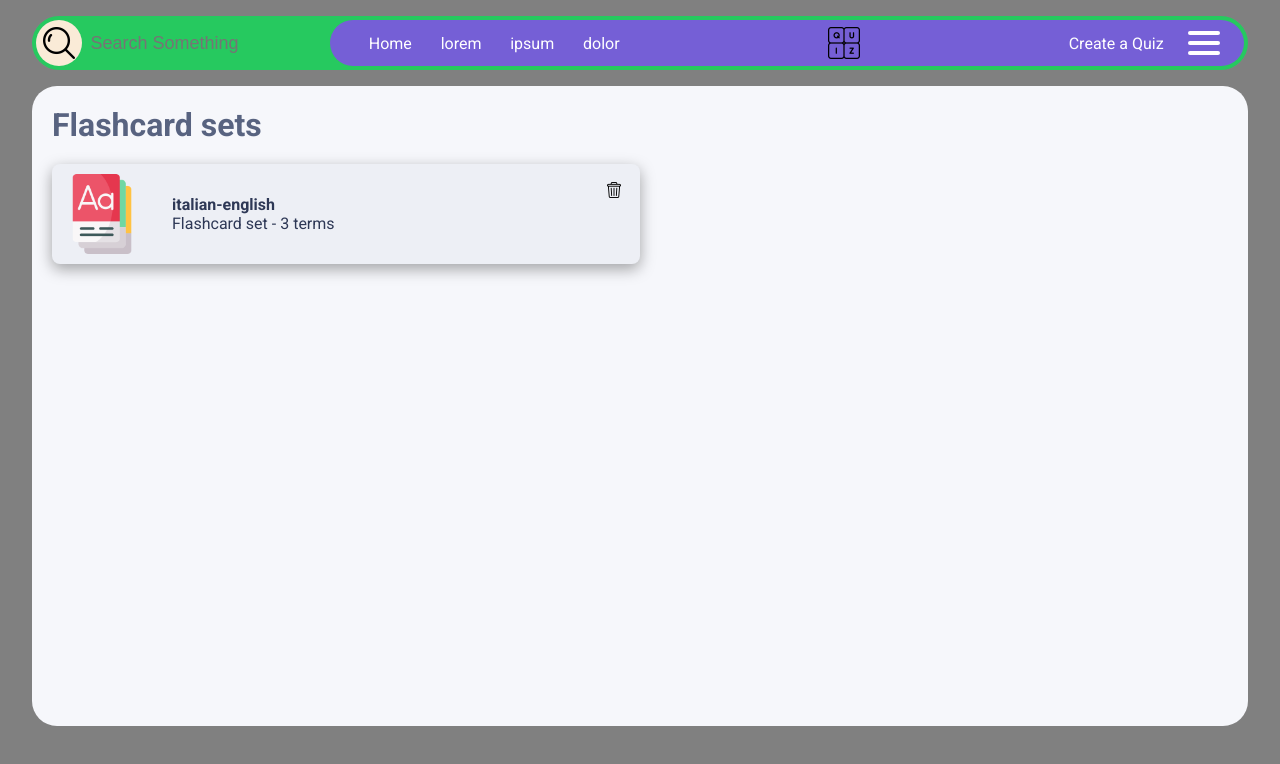
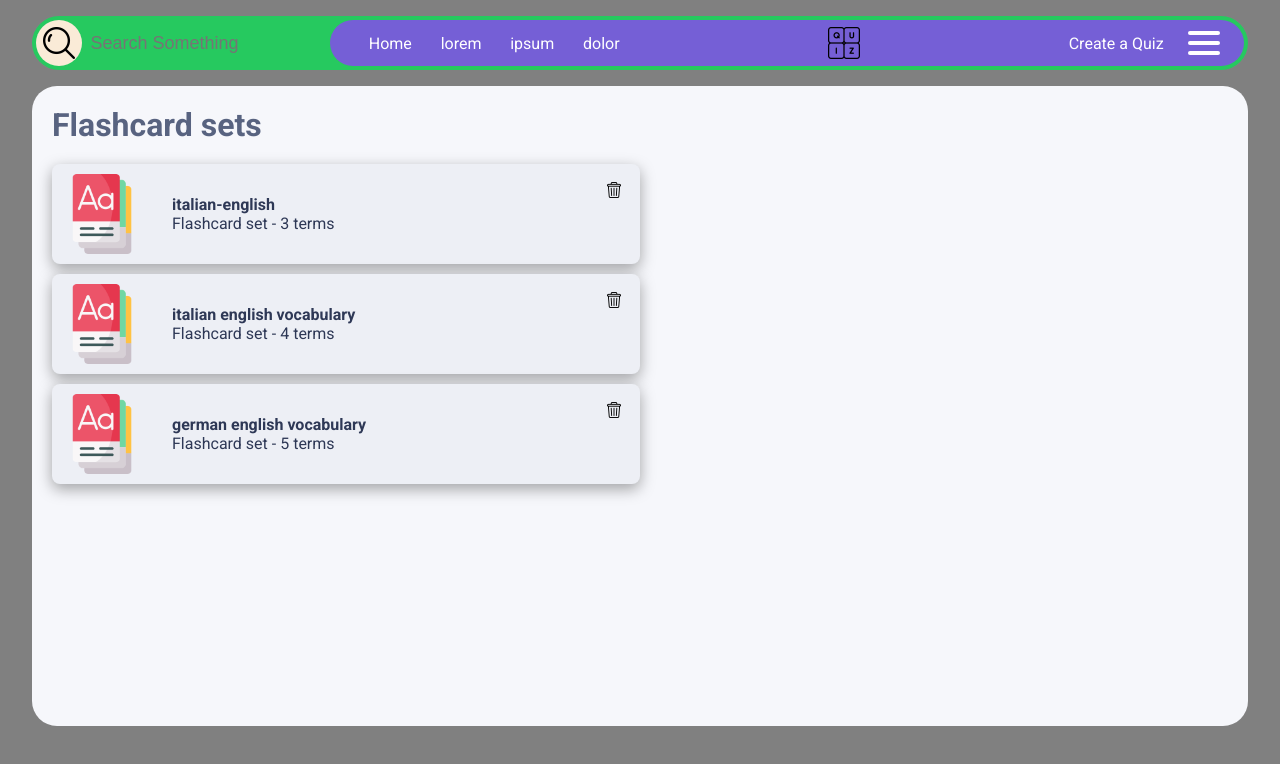
Before and after one commit to Irakliik/flashcards-angular, an Angular app: page / in a window 1280 px wide. Shown: the top 764 px of the page. Built offline with nearby package versions, Linux system fonts and the light colour scheme.

Commit message:
outsource flashcards to another file

```diff
--- a/src/app/flashcards/flashcards.service.ts
+++ b/src/app/flashcards/flashcards.service.ts
@@ -1,6 +1,7 @@
 import { Injectable, signal } from '@angular/core';
 import { Card, type NewSet, type Sets } from '../sets-model';
 import { Subject } from 'rxjs';
+import { Flashcards } from './flashcards';
 
 @Injectable({ providedIn: 'root' })
 export class FlashcardsService {
@@ -12,30 +13,7 @@ export class FlashcardsService {
     }
   }
 
-  private sets = signal<Sets>([
-    {
-      title: 'italian-english',
-      description: 'animals',
-      setId: 'm1',
-      cards: [
-        {
-          id: 'c1',
-          term: 'cane',
-          definition: 'dog',
-        },
-        {
-          id: 'c2',
-          term: 'gatto',
-          definition: 'cat',
-        },
-        {
-          id: 'c3',
-          term: 'pecora',
-          definition: 'sheep',
-        },
-      ],
-    },
-  ]);
+  private sets = signal<Sets>(Flashcards);
 
   allSets = this.sets.asReadonly();
 
--- /dev/null
+++ b/src/app/flashcards/flashcards.ts
@@ -0,0 +1,87 @@
+import { Sets } from '../sets-model';
+
+export const Flashcards: Sets = [
+  {
+    title: 'italian-english',
+    description: 'animals',
+    setId: 'm1',
+    cards: [
+      {
+        id: 'c1',
+        term: 'cane',
+        definition: 'dog',
+      },
+      {
+        id: 'c2',
+        term: 'gatto',
+        definition: 'cat',
+      },
+      {
+        id: 'c3',
+        term: 'pecora',
+        definition: 'sheep',
+      },
+    ],
+  },
+
+  {
+    title: 'italian english vocabulary',
+    description: 'fruit',
+    setId: 'f1',
+    cards: [
+      {
+        id: 'a1',
+        term: 'mela',
+        definition: 'apple',
+      },
+      {
+        id: 'a2',
+        term: 'uva',
+        definition: 'grape',
+      },
+      {
+        id: 'a3',
+        term: 'fragola',
+        definition: 'strawberry',
+      },
+      {
+        id: 'a4',
+        term: 'arancia',
+        definition: 'orange',
+      },
+    ],
+  },
+
+  {
+    title: 'german english vocabulary',
+    description: 'vegetables',
+    setId: 'v1',
+    cards: [
+      {
+        id: 'e1',
+        term: 'die Gurke',
+        definition: 'cucumber',
+      },
+      {
+        id: 'e2',
+        term: 'die Kartoffel',
+        definition: 'potato',
+      },
+      {
+        id: 'e3',
+        term: 'die Zwiebel',
+        definition: 'onion',
+      },
+      {
+        id: 'e4',
+        term: 'die Möhre',
+        definition: 'carrot',
+      },
+      {
+        id: 'e5',
+        term: 'der Spinat',
+        definition: 'spinach',
+      },
+    ],
+  },
+];
```
